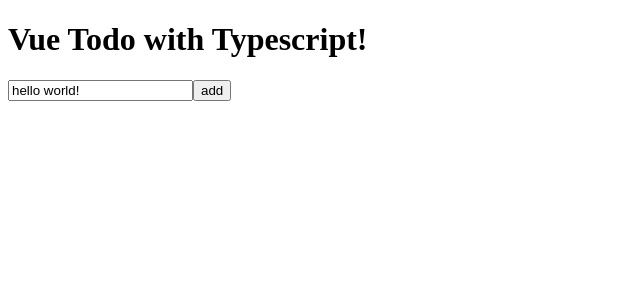
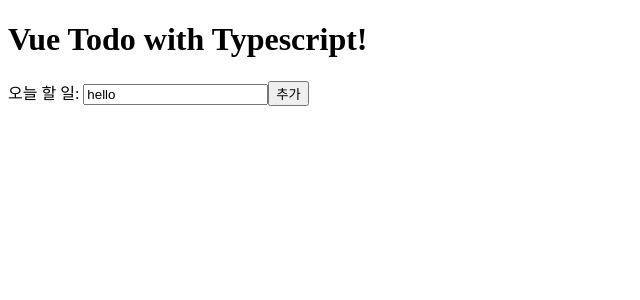
Before and after one commit to sundlee/vue-todo-ts, a Vue app: page / in a window 1280 px wide. Shown: the top 300 px of the page, without its empty margins (0-640 px from the left). Built offline with nearby package versions, Linux system fonts and the light colour scheme.

Commit message:
인풋 컴포넌트 프롭스 속성 유효성 검사 및 타입 정의

```diff
--- a/src/App.vue
+++ b/src/App.vue
@@ -1,7 +1,7 @@
 <template>
   <div>
     <h1>Vue Todo with Typescript!</h1>
-    <TodoInput :item="todoText" @input="updateTodoText" />
+    <TodoInput :item="todoText" @input="updateTodoText" @add="addTodoItem" />
   </div>
 </template>
 
@@ -13,15 +13,20 @@
   components: { TodoInput },
   data() {
     return {
-      todoText: "hello world!",
+      todoText: "hello",
     };
   },
   methods: {
-    addTodo() {
-      console.log("add");
+    updateTodoText(value: string) {
+      this.todoText = value;
     },
-    updateTodoText(value: any) {
-      this.todoText = value;
+    addTodoItem() {
+      const value = this.todoText;
+      localStorage.setItem(value, value);
+      this.initTodoText();
+    },
+    initTodoText() {
+      this.todoText = "";
     },
   },
 });
--- a/src/components/TodoInput.vue
+++ b/src/components/TodoInput.vue
@@ -1,8 +1,8 @@
 <template>
   <div>
-    <label for="todo-input"></label>
+    <label for="todo-input">오늘 할 일: </label>
     <input id="todo-input" type="text" :value="item" @input="handleInput" />
-    <button @click="addTodo" type="button">add</button>
+    <button @click="addTodo" type="button">추가</button>
   </div>
 </template>
 
@@ -10,13 +10,19 @@
 import Vue from "vue";
 
 export default Vue.extend({
-  props: ["item"],
+  props: {
+    item: {
+      type: String,
+      required: true,
+    },
+  },
   methods: {
-    handleInput(event: any) {
-      this.$emit("input", event.target.value);
+    handleInput(event: InputEvent) {
+      const eventTarget = event.target as HTMLInputElement;
+      this.$emit("input", eventTarget.value);
     },
     addTodo() {
-      console.log("add");
+      this.$emit("add");
     },
   },
 });
```
